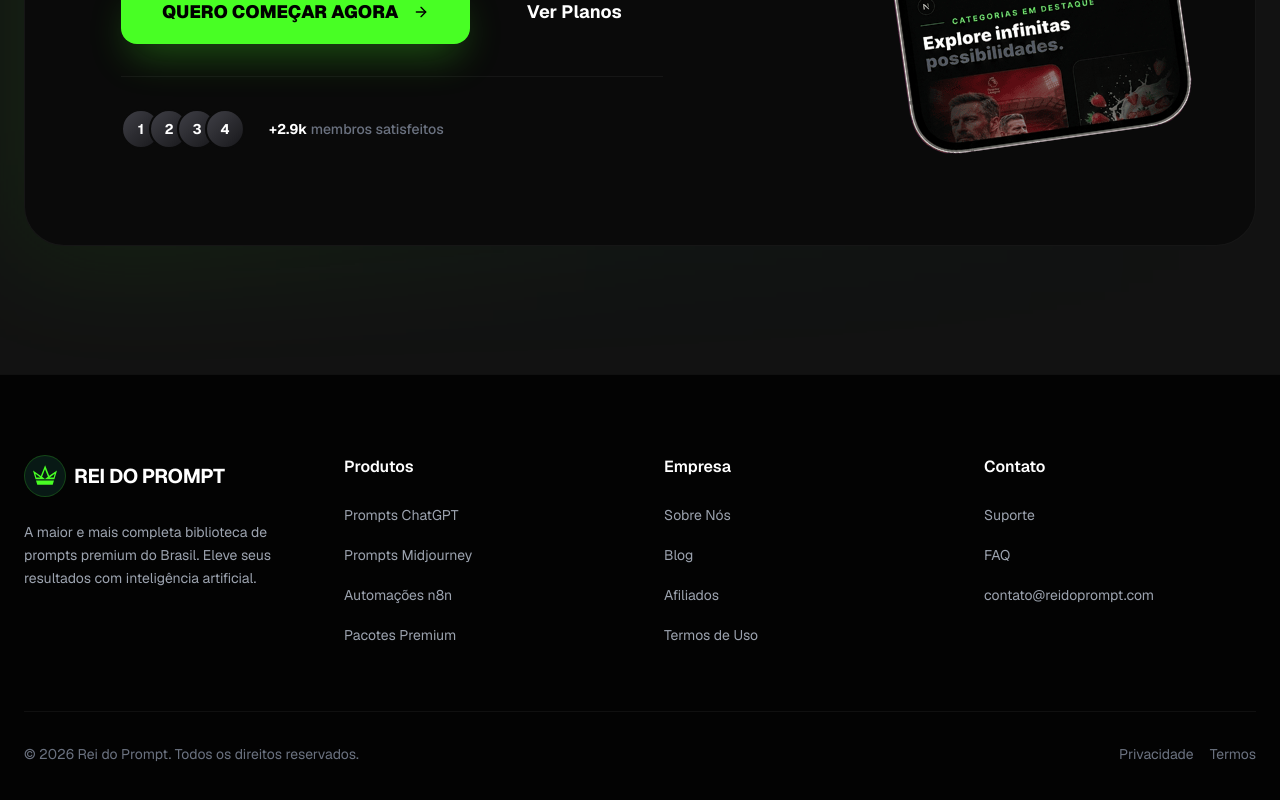
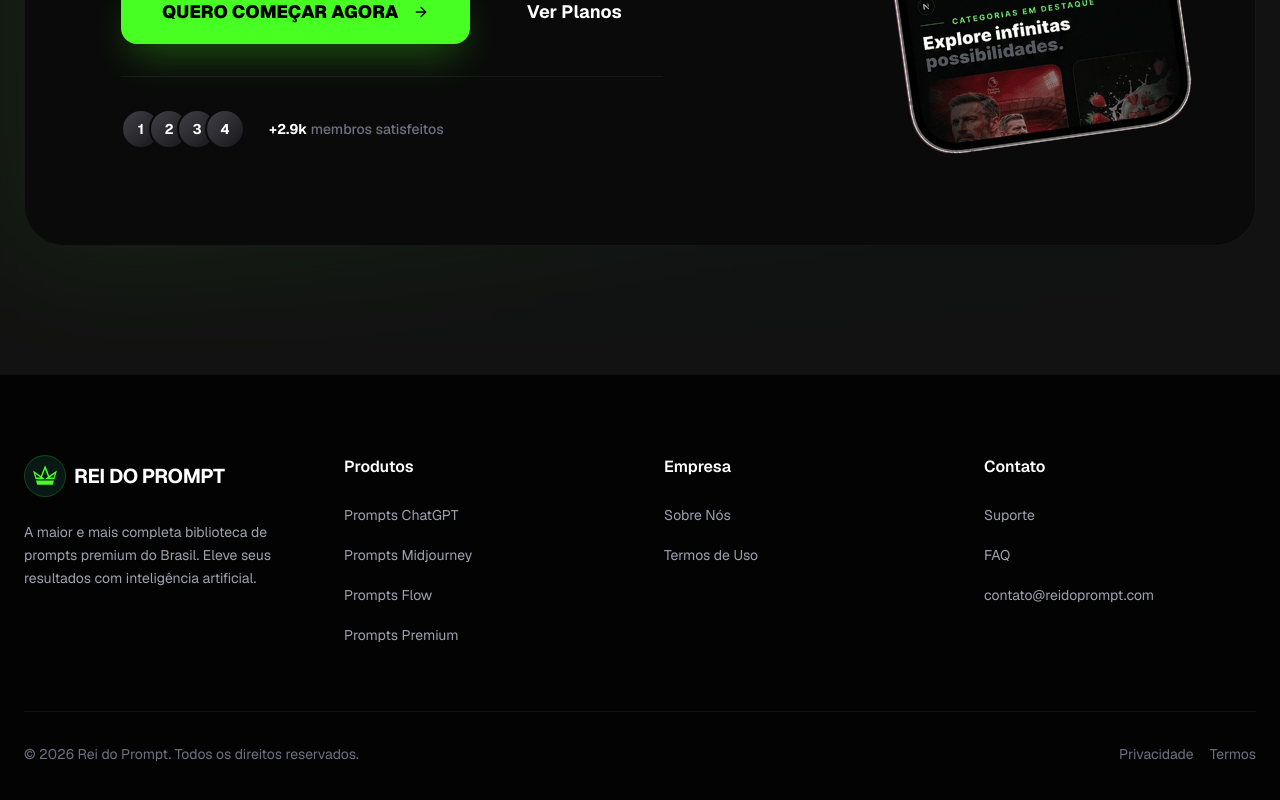
Before and after one commit to carlosnani/reidoprompt, a Next.js app: page / in a window 1280 px wide. Shown: the part 4897-5697 px from the top of the page. Built offline with nearby package versions, Linux system fonts and the light colour scheme; no server answers.

Commit message:
feat: create Footer component with navigation links and branding

```diff
--- a/components/Footer.tsx
+++ b/components/Footer.tsx
@@ -12,7 +12,7 @@ export function Footer() {
           <div className="md:col-span-1">
             <Link href="/" className="flex items-center gap-2 mb-6">
               <div className="p-2 rounded-full bg-green-deep/30 border border-green-neon/20">
-                 <Image src="/logo.svg" alt="Logo" width={24} height={24} className="w-6 h-6 object-contain" />
+                <Image src="/logo.svg" alt="Logo" width={24} height={24} className="w-6 h-6 object-contain" />
               </div>
               <span className="text-xl font-bold tracking-tight text-white">REI DO PROMPT</span>
             </Link>
@@ -27,8 +27,8 @@ export function Footer() {
             <ul className="space-y-4">
               <li><Link href="#" className="text-gray-400 hover:text-green-neon text-sm transition-colors">Prompts ChatGPT</Link></li>
               <li><Link href="#" className="text-gray-400 hover:text-green-neon text-sm transition-colors">Prompts Midjourney</Link></li>
-              <li><Link href="#" className="text-gray-400 hover:text-green-neon text-sm transition-colors">Automações n8n</Link></li>
-              <li><Link href="#" className="text-gray-400 hover:text-green-neon text-sm transition-colors">Pacotes Premium</Link></li>
+              <li><Link href="#" className="text-gray-400 hover:text-green-neon text-sm transition-colors">Prompts Flow</Link></li>
+              <li><Link href="#" className="text-gray-400 hover:text-green-neon text-sm transition-colors">Prompts Premium</Link></li>
             </ul>
           </div>
 
@@ -36,8 +36,8 @@ export function Footer() {
             <h4 className="text-white font-semibold mb-6">Empresa</h4>
             <ul className="space-y-4">
               <li><Link href="#" className="text-gray-400 hover:text-green-neon text-sm transition-colors">Sobre Nós</Link></li>
-              <li><Link href="#" className="text-gray-400 hover:text-green-neon text-sm transition-colors">Blog</Link></li>
-              <li><Link href="#" className="text-gray-400 hover:text-green-neon text-sm transition-colors">Afiliados</Link></li>
+              {/* <li><Link href="#" className="text-gray-400 hover:text-green-neon text-sm transition-colors">Blog</Link></li> */}
+              {/* <li><Link href="#" className="text-gray-400 hover:text-green-neon text-sm transition-colors">Afiliados</Link></li> */}
               <li><Link href="#" className="text-gray-400 hover:text-green-neon text-sm transition-colors">Termos de Uso</Link></li>
             </ul>
           </div>
```
